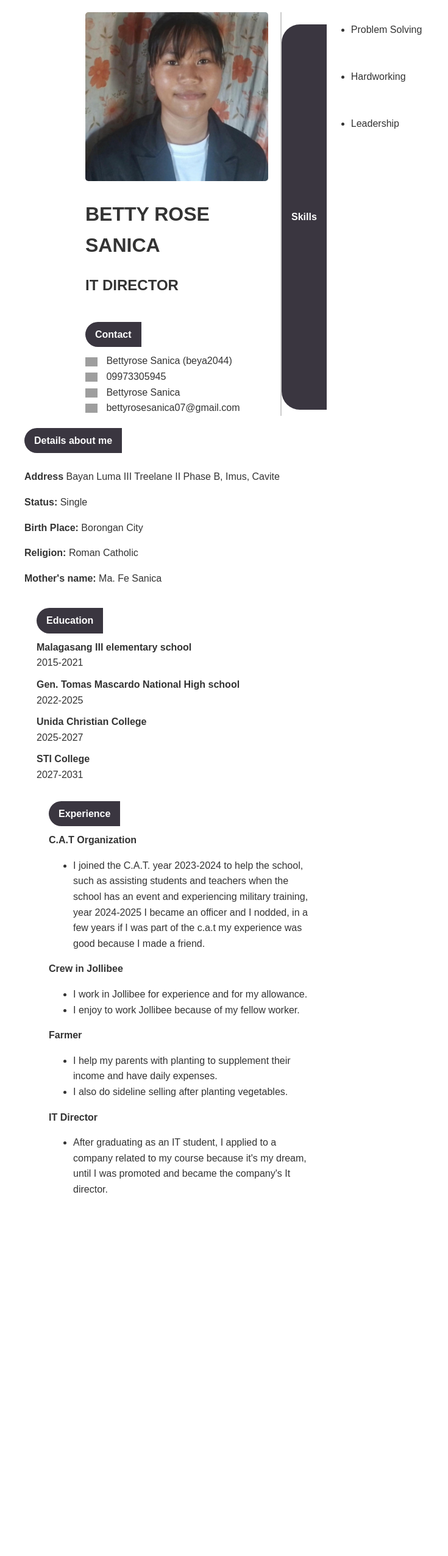
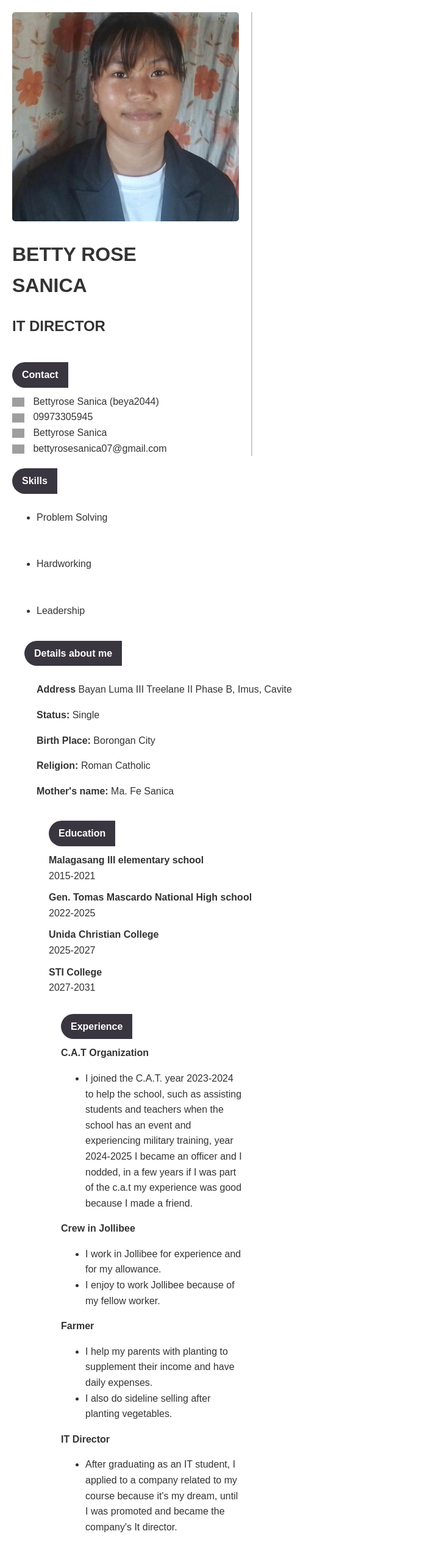
Before and after one commit to sanicabettyrose/my-resume, a plain HTML site: page index.html in a window 1280 px wide. Shown: the whole page at 61% size, without its empty margins (0-735 px from the left). Before the commit the page ends 2000 px from the top, so only its background shows below. Drawn offline with Linux system fonts and the light colour scheme; grey boxes are pictures that could not be loaded; files whose address does not match are found by name.

Commit message:
Update index.html

```diff
--- a/index.html
+++ b/index.html
@@ -77,8 +77,6 @@
 </head>
 <body>
 
-<div class="con">
-
   <div class="left">
     <img src=".//5444279b-6256-461a-a8cf-1ca8f390c26c.jpg" alt="Betty Rose" class="profile">
 
@@ -110,13 +108,13 @@
        <li>Hardworking</li><br><br>
        <li>Leadership</li>
     </ul>
-</div>
 
   <div class="right">
     <div class="header">
       Details about me
     </div>
 
+    <div class="right">
     <div class="Details">
       <p><strong>Address</strong> Bayan Luma III Treelane II Phase B, Imus, Cavite</p>
       <p><strong>Status:</strong> Single</p>
```
